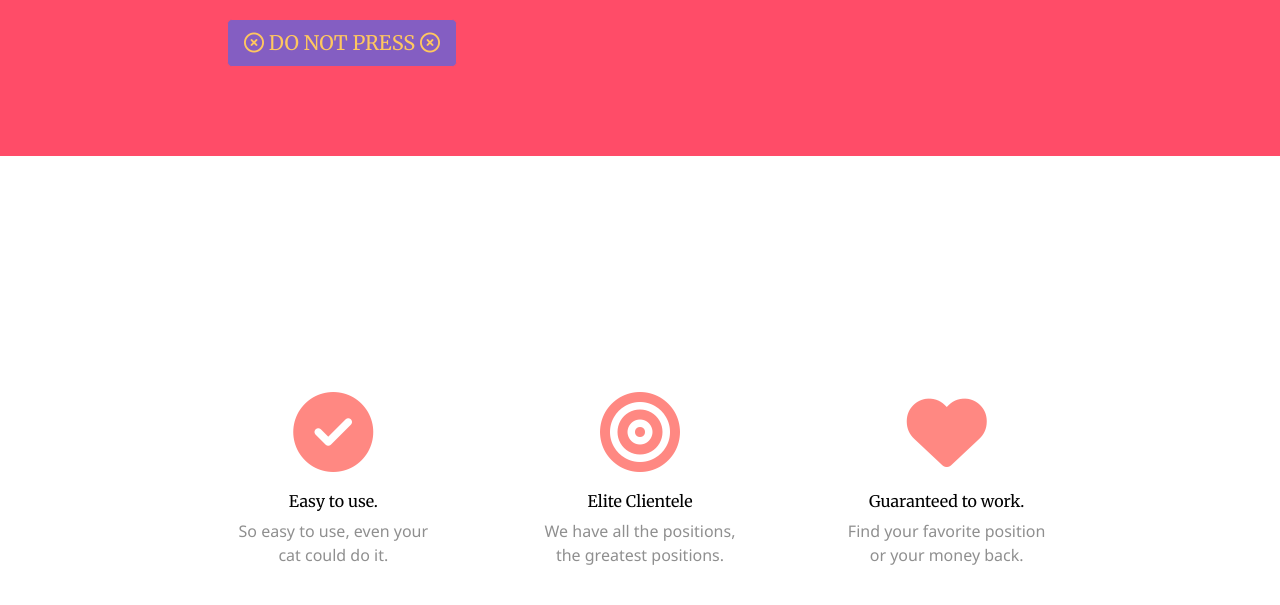
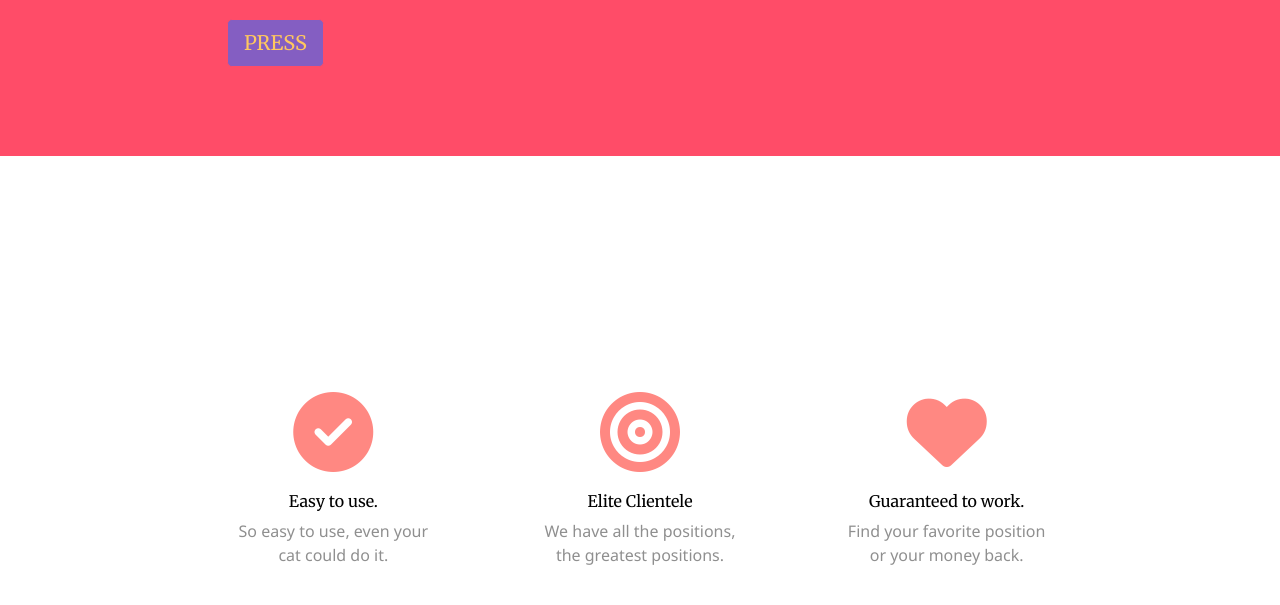
Before and after one commit to michaelsatumba/Love-Shuffle, a plain HTML site: page index.html in a window 1280 px wide. Shown: the part 495-1100 px from the top of the page. Drawn offline with nearby package versions, Linux system fonts and the light colour scheme.

Commit message:
do not press > press

```diff
--- a/index.html
+++ b/index.html
@@ -73,7 +73,7 @@
           <img class="imageClass title-image" src="images/0" alt="sex position"/>
         </div>
         <div class="col-lg-6">
-          <button class="btn btn-lg random-btn" onclick="random()"><i class="far fa-times-circle"></i> DO NOT PRESS <i class="far fa-times-circle"></i></button>
+          <button class="btn btn-lg random-btn" onclick="random()">PRESS</button>
         </div>
       </div>
 
```
